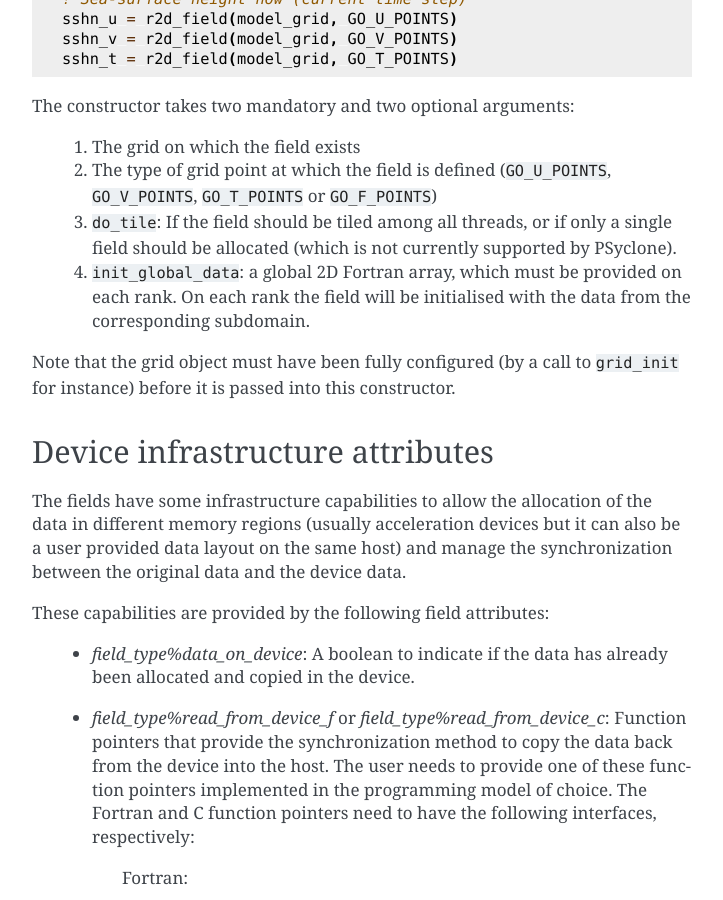
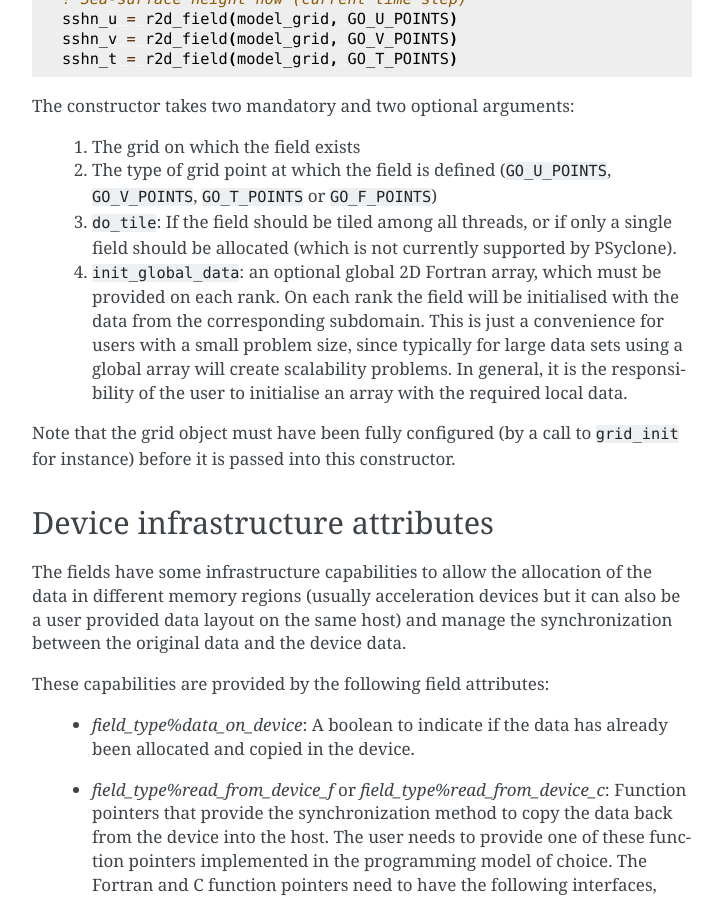
Before and after one commit to stfc/dl_esm_inf, a Sphinx documentation site: the page built from doc/api.rst, in a window 1280 px wide and 900 px high, scrolled down 2749 px. Shown: the whole window, without its empty margins (388-1111 px from the left). Built offline with Sphinx 7.4.7, drawn with Linux system fonts in a browser that asks for light colours.

Commit message:
#64 Improved documentation.

```diff
--- a/doc/api.rst
+++ b/doc/api.rst
@@ -133,9 +133,13 @@ The constructor takes two mandatory and two optional arguments:
  3. ``do_tile``: If the field should be tiled among all threads, or if only
     a single field should be allocated (which is not currently
     supported by PSyclone).
- 4. ``init_global_data``: a global 2D Fortran array, which must be
+ 4. ``init_global_data``: an optional global 2D Fortran array, which must be
     provided on each rank. On each rank the field will be initialised
-    with the data from the corresponding subdomain.
+    with the data from the corresponding subdomain. This is just a convenience
+    for users with a small problem size, since typically for large data sets
+    using a global array will create scalability problems. In general, it is
+    the responsibility of the user to initialise an array with the required
+    local data.
 
 Note that the grid object must have been fully configured (by a
 call to ``grid_init`` for instance) before it is passed into this
```
